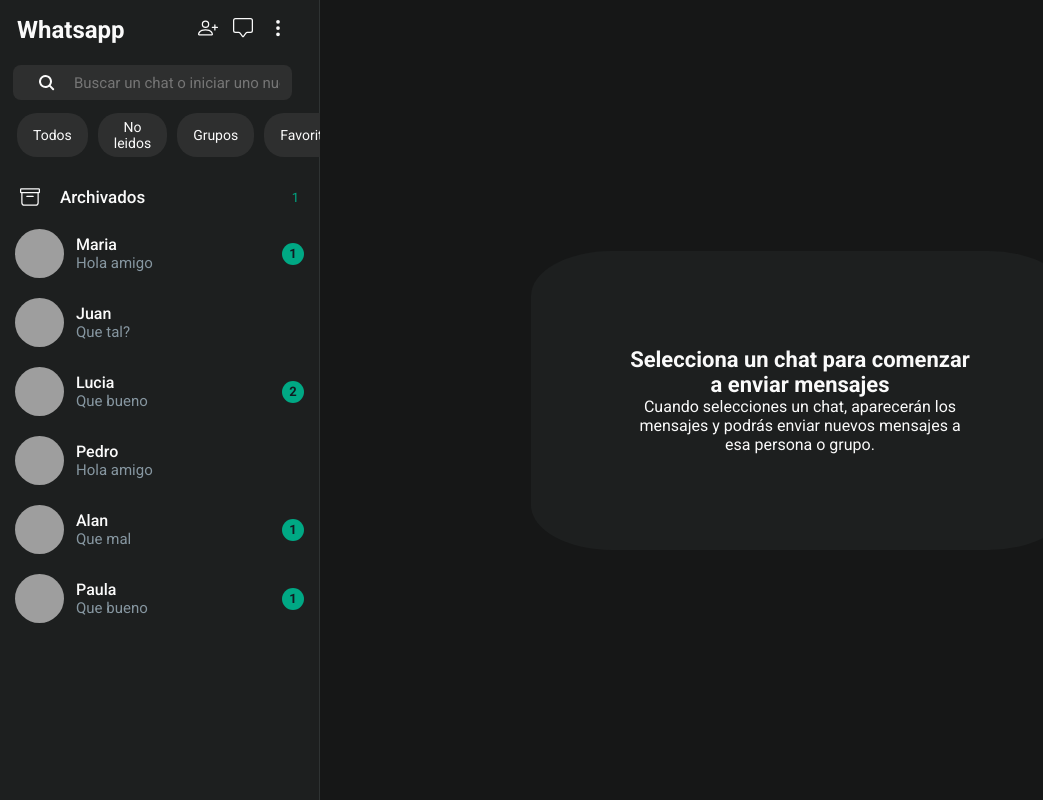
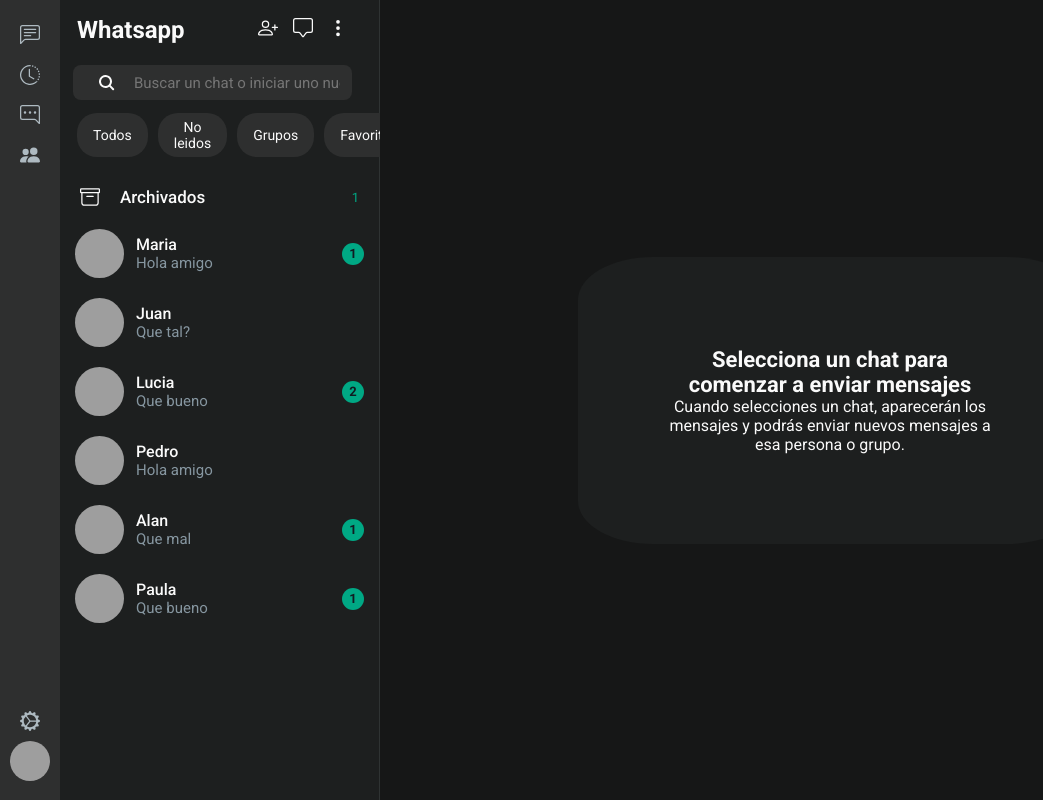
Before and after one commit to noabarrionuevo/Final--project-UTN, a React (Vite) app: page / in a window 1280 px wide. Shown: the whole page, without its empty margins (0-1043 px from the left). Built offline with nearby package versions, Linux system fonts and the light colour scheme; grey boxes are pictures that could not be loaded.

Commit message:
headersidebar and some updates on css

```diff
--- a/src/Components/ContactSearchForm/ContactSearchForm.css
+++ b/src/Components/ContactSearchForm/ContactSearchForm.css
@@ -4,6 +4,10 @@
     box-sizing: border-box;
     background-color: rgb(29, 31, 31);
     padding: 0 15px 10px 1px;
+}
+
+.header_contactsearchform--title {
+    cursor: pointer;
 }
 
 .header_contactsearchform {
--- a/src/Components/ContactSearchForm/ContactSearchForm.jsx
+++ b/src/Components/ContactSearchForm/ContactSearchForm.jsx
@@ -1,12 +1,16 @@
 import React from 'react'
 import './ContactSearchForm.css'
+import { useNavigate } from 'react-router'
 
 export default function ContactSearchForm({ onAddContact }) {
-
+  const navigate = useNavigate();
+  const handleButtomClick = () => { //esta funcion es para que al hacer click en el boton de volver, te redirija a la pantalla de chats
+    navigate('/');
+  };
   return (
     <div className='contactsearchform_ContactSearchForm'>
       <div className='header_contactsearchform'>
-        <h1>Whatsapp</h1>
+        <h1 onClick={handleButtomClick} className='header_contactsearchform--title'>Whatsapp</h1>
         <div className='header_buttons'>
           <button
             onClick={onAddContact} className='header_contactsearchform--button_icons'>
--- a/src/Components/HeaderSideBar/HeaderSideBar.css
+++ b/src/Components/HeaderSideBar/HeaderSideBar.css
@@ -1,19 +1,21 @@
-.HeaderSideBar--app-container{
+.HeaderSideBar--app-container {
     display: flex;
 }
+
 .header_HeaderSideBar {
     width: 60px;
     min-width: 60px;
     height: 100%;
-    background-color:rgb(46,47,47);
-    border-right: 1px solid rgb(171,172,172);
+    background-color: rgb(46, 47, 47);
     display: flex;
     flex-direction: column;
+    align-items: center;
     justify-content: space-between;
     padding: 15px 0;
     box-sizing: border-box;
 }
-.header_HeaderSideBar--button_icons{
+
+.header_HeaderSideBar--button_icons {
     background: none;
     border: none;
     cursor: pointer;
@@ -21,7 +23,31 @@
     margin: 0;
     width: 40px;
     height: 40px;
+    border-radius: 50%;
+    transition: background-color 0.2s ease, color 0.2s ease;
+    display: flex;
+    justify-content: center;
+    align-items: center;
+    position: relative;
 }
+
+.header_HeaderSideBar--button_icons:hover {
+    background-color: rgba(255, 255, 255, 0.1);
+}
+
+.header_HeaderSideBar--button_icons svg {
+    fill: #AEBAC1;
+    width: 20px;
+    height: 20px;
+    transition: fill 0.2s ease;
+    cursor: pointer;
+}
+
+.header_HeaderSideBar--button_icons:hover svg,
+.header_HeaderSideBar--button_icons.active svg {
+    fill: #FAFAFA;
+}
+
 .header_HeaderSideBar--avatar {
     width: 40px;
     height: 40px;
--- a/src/Components/HeaderSideBar/HeaderSideBar.jsx
+++ b/src/Components/HeaderSideBar/HeaderSideBar.jsx
@@ -5,13 +5,38 @@
         <div className='HeaderSideBar--app-container'>
             <div className='header_HeaderSideBar'>
                 <div className='header_buttons__container'>
-            <button className='header_HeaderSideBar--button_icons'><a href="">ss</a></button>
-            <button className='header_HeaderSideBar--button_icons'><a href="">ss</a></button>
-            <button className='header_HeaderSideBar--button_icons'><a href="">ss</a></button>
+                    <button className='header_HeaderSideBar--button_icons'>
+                        <svg xmlns="http://www.w3.org/2000/svg" width="16" height="16" fill="currentColor" class="bi bi-chat-left-text" viewBox="0 0 16 16">
+                            <path d="M14 1a1 1 0 0 1 1 1v8a1 1 0 0 1-1 1H4.414A2 2 0 0 0 3 11.586l-2 2V2a1 1 0 0 1 1-1zM2 0a2 2 0 0 0-2 2v12.793a.5.5 0 0 0 .854.353l2.853-2.853A1 1 0 0 1 4.414 12H14a2 2 0 0 0 2-2V2a2 2 0 0 0-2-2z" />
+                            <path d="M3 3.5a.5.5 0 0 1 .5-.5h9a.5.5 0 0 1 0 1h-9a.5.5 0 0 1-.5-.5M3 6a.5.5 0 0 1 .5-.5h9a.5.5 0 0 1 0 1h-9A.5.5 0 0 1 3 6m0 2.5a.5.5 0 0 1 .5-.5h5a.5.5 0 0 1 0 1h-5a.5.5 0 0 1-.5-.5" />
+                        </svg>
+                    </button>
+                    <button className='header_HeaderSideBar--button_icons'>
+                        <svg xmlns="http://www.w3.org/2000/svg" width="16" height="16" fill="currentColor" class="bi bi-clock-history" viewBox="0 0 16 16">
+                            <path d="M8.515 1.019A7 7 0 0 0 8 1V0a8 8 0 0 1 .589.022zm2.004.45a7 7 0 0 0-.985-.299l.219-.976q.576.129 1.126.342zm1.37.71a7 7 0 0 0-.439-.27l.493-.87a8 8 0 0 1 .979.654l-.615.789a7 7 0 0 0-.418-.302zm1.834 1.79a7 7 0 0 0-.653-.796l.724-.69q.406.429.747.91zm.744 1.352a7 7 0 0 0-.214-.468l.893-.45a8 8 0 0 1 .45 1.088l-.95.313a7 7 0 0 0-.179-.483m.53 2.507a7 7 0 0 0-.1-1.025l.985-.17q.1.58.116 1.17zm-.131 1.538q.05-.254.081-.51l.993.123a8 8 0 0 1-.23 1.155l-.964-.267q.069-.247.12-.501m-.952 2.379q.276-.436.486-.908l.914.405q-.24.54-.555 1.038zm-.964 1.205q.183-.183.35-.378l.758.653a8 8 0 0 1-.401.432z" />
+                            <path d="M8 1a7 7 0 1 0 4.95 11.95l.707.707A8.001 8.001 0 1 1 8 0z" />
+                            <path d="M7.5 3a.5.5 0 0 1 .5.5v5.21l3.248 1.856a.5.5 0 0 1-.496.868l-3.5-2A.5.5 0 0 1 7 9V3.5a.5.5 0 0 1 .5-.5" />
+                        </svg>
+                    </button>
+                    <button className='header_HeaderSideBar--button_icons'>
+                        <svg xmlns="http://www.w3.org/2000/svg" width="16" height="16" fill="currentColor" class="bi bi-chat-right-dots" viewBox="0 0 16 16">
+                            <path d="M2 1a1 1 0 0 0-1 1v8a1 1 0 0 0 1 1h9.586a2 2 0 0 1 1.414.586l2 2V2a1 1 0 0 0-1-1zm12-1a2 2 0 0 1 2 2v12.793a.5.5 0 0 1-.854.353l-2.853-2.853a1 1 0 0 0-.707-.293H2a2 2 0 0 1-2-2V2a2 2 0 0 1 2-2z" />
+                            <path d="M5 6a1 1 0 1 1-2 0 1 1 0 0 1 2 0m4 0a1 1 0 1 1-2 0 1 1 0 0 1 2 0m4 0a1 1 0 1 1-2 0 1 1 0 0 1 2 0" />
+                        </svg>
+                    </button>
+                    <button className='header_HeaderSideBar--button_icons'>
+                        <svg xmlns="http://www.w3.org/2000/svg" width="16" height="16" fill="currentColor" class="bi bi-people-fill" viewBox="0 0 16 16">
+                            <path d="M7 14s-1 0-1-1 1-4 5-4 5 3 5 4-1 1-1 1zm4-6a3 3 0 1 0 0-6 3 3 0 0 0 0 6m-5.784 6A2.24 2.24 0 0 1 5 13c0-1.355.68-2.75 1.936-3.72A6.3 6.3 0 0 0 5 9c-4 0-5 3-5 4s1 1 1 1zM4.5 8a2.5 2.5 0 1 0 0-5 2.5 2.5 0 0 0 0 5" />
+                        </svg>
+                    </button>
                 </div>
                 <div>
-            <button className='header_HeaderSideBar--button_icons'><a href="">ss</a></button>
-            <img src="https://cdn-icons-png.flaticon.com/512/4646/4646084.png" alt="Avatar de usuario" className='header_HeaderSideBar--avatar'/>
+                    <button className='header_HeaderSideBar--button_icons'>
+                        <svg xmlns="http://www.w3.org/2000/svg" width="16" height="16" fill="currentColor" class="bi bi-gear-wide-connected" viewBox="0 0 16 16">
+                            <path d="M7.068.727c.243-.97 1.62-.97 1.864 0l.071.286a.96.96 0 0 0 1.622.434l.205-.211c.695-.719 1.888-.03 1.613.931l-.08.284a.96.96 0 0 0 1.187 1.187l.283-.081c.96-.275 1.65.918.931 1.613l-.211.205a.96.96 0 0 0 .434 1.622l.286.071c.97.243.97 1.62 0 1.864l-.286.071a.96.96 0 0 0-.434 1.622l.211.205c.719.695.03 1.888-.931 1.613l-.284-.08a.96.96 0 0 0-1.187 1.187l.081.283c.275.96-.918 1.65-1.613.931l-.205-.211a.96.96 0 0 0-1.622.434l-.071.286c-.243.97-1.62.97-1.864 0l-.071-.286a.96.96 0 0 0-1.622-.434l-.205.211c-.695.719-1.888.03-1.613-.931l.08-.284a.96.96 0 0 0-1.186-1.187l-.284.081c-.96.275-1.65-.918-.931-1.613l.211-.205a.96.96 0 0 0-.434-1.622l-.286-.071c-.97-.243-.97-1.62 0-1.864l.286-.071a.96.96 0 0 0 .434-1.622l-.211-.205c-.719-.695-.03-1.888.931-1.613l.284.08a.96.96 0 0 0 1.187-1.186l-.081-.284c-.275-.96.918-1.65 1.613-.931l.205.211a.96.96 0 0 0 1.622-.434zM12.973 8.5H8.25l-2.834 3.779A4.998 4.998 0 0 0 12.973 8.5m0-1a4.998 4.998 0 0 0-7.557-3.779l2.834 3.78zM5.048 3.967l-.087.065zm-.431.355A4.98 4.98 0 0 0 3.002 8c0 1.455.622 2.765 1.615 3.678L7.375 8zm.344 7.646.087.065z" />
+                        </svg>
+                    </button>
+                    <img src="https://wallpapers.com/images/hd/funny-discord-profile-pictures-atu6rn7y5p5rnjea.jpg" alt="Avatar de usuario" className='header_HeaderSideBar--avatar' />
                 </div>
             </div>
         </div>
--- a/src/Screens/ChatScreens/ChatScreen.css
+++ b/src/Screens/ChatScreens/ChatScreen.css
@@ -6,7 +6,6 @@
     height: 100vh;
 }
 
-/* Mobile: Show only sidebar, hide placeholder */
 @media (max-width: 768px) {
     .section_SectionFirstView {
         display: none;
--- a/src/Screens/ChatScreens/ChatScreens.jsx
+++ b/src/Screens/ChatScreens/ChatScreens.jsx
@@ -7,9 +7,10 @@
     return (
         <div >
             <div className='chatScreens_App--container'>
-                <ContactSidebar/>
-                <SectionFirstView/>
+                <HeaderSideBar />
+                <ContactSidebar />
+                <SectionFirstView />
             </div>
         </div>
-)
+    )
 }
--- a/src/Screens/MessagesScreen/MessagesScreen.css
+++ b/src/Screens/MessagesScreen/MessagesScreen.css
@@ -25,4 +25,8 @@
         width: 100%;
         display: block;
     }
+
+    .header_HeaderSideBar {
+        display: none;
+    }
 }
--- a/src/Screens/MessagesScreen/MessagesScreen.jsx
+++ b/src/Screens/MessagesScreen/MessagesScreen.jsx
@@ -1,6 +1,7 @@
 import React, { use, useContext, useEffect, useStatet } from 'react'
 import ContactSidebar from '../../Components/ContactSidebar/ContactSidebar'
 import { ContactDetailContext } from '../../Context/ContactDetailContext'
+import HeaderSideBar from '../../Components/HeaderSideBar/HeaderSideBar'
 import { ContactsListContext } from '../../Context/ContactsListContext'
 import SectionChatsMessages from '../../Components/SectionChatsMessages/SectionChatsMessages'
 import './MessagesScreen.css'
@@ -14,6 +15,7 @@
     const { loadingContactsState } = useContext(ContactsListContext)
     return (
         <div className='MessagesScreens_App--container'>
+            <HeaderSideBar />
             <ContactSidebar />
             {
                 loadingContactsState
```
Also changed, not shown: TO-DO.txt. Lines whose indentation alone changed are shown as unchanged.
